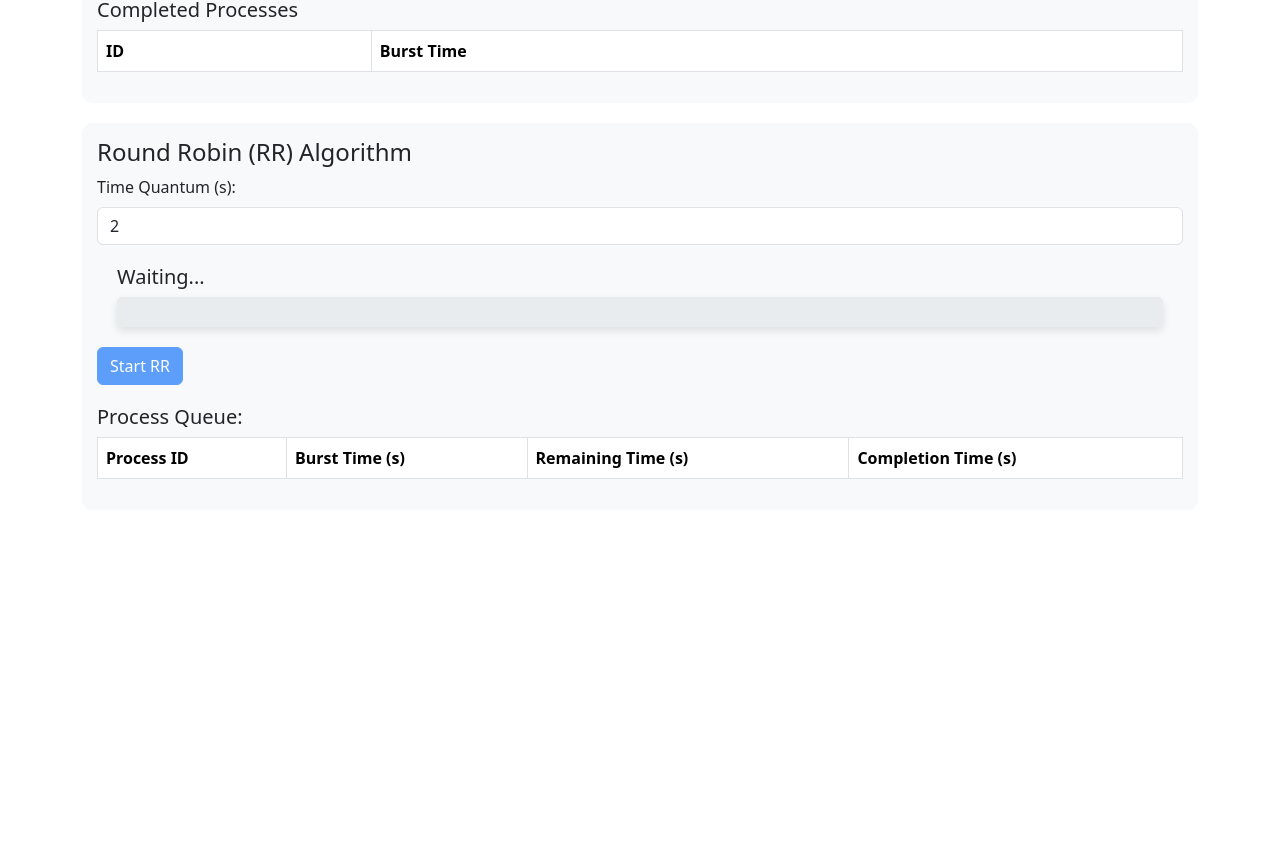
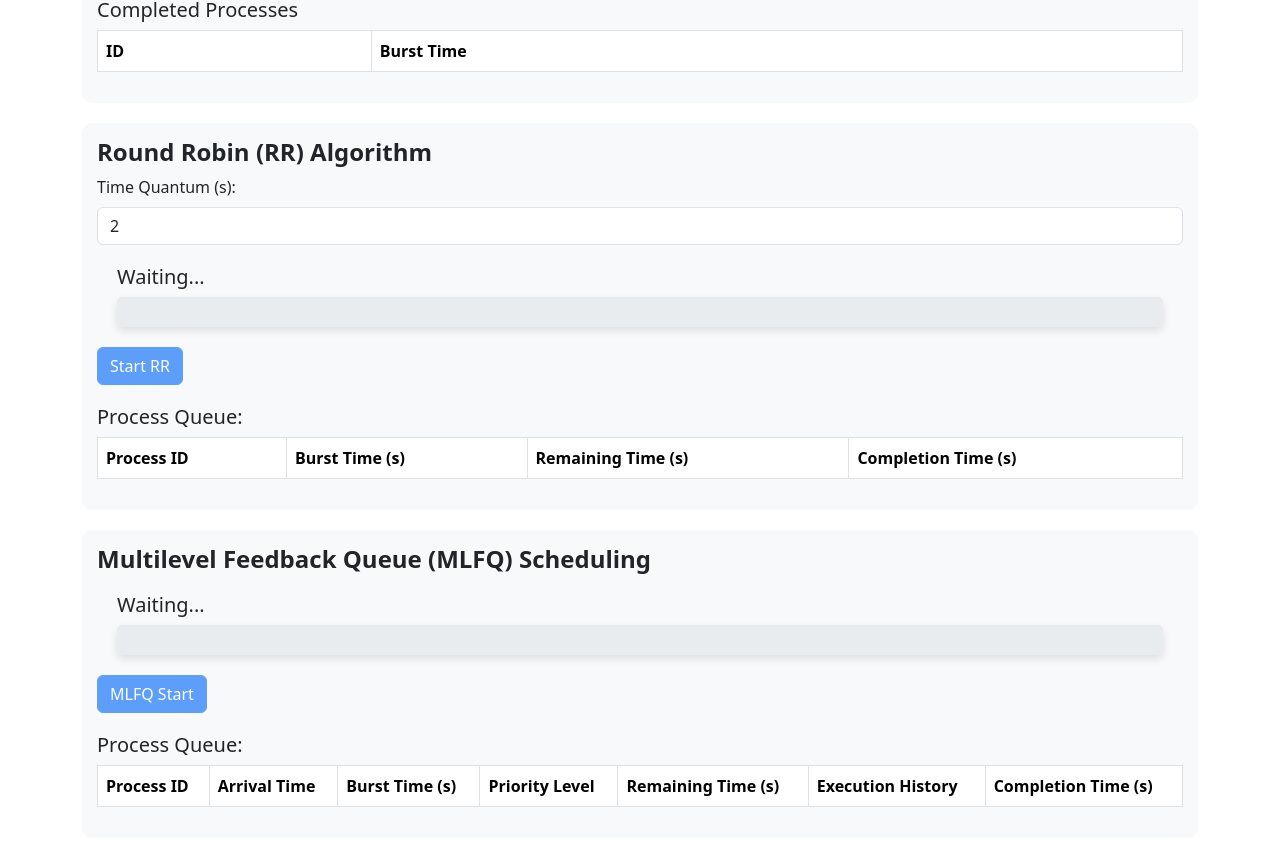
Before and after one commit to alida-nola/OSProject1, a React (Create React App) app in the folder project1/: page / in a window 1280 px wide. Shown: the part 1310-2156 px from the top of the page. Before the commit the page ends 1840 px from the top, so only its background shows below. Built offline with nearby package versions, Linux system fonts and the light colour scheme.

Commit message:
add-MLFQ

```diff
--- a/project1/src/App.js
+++ b/project1/src/App.js
@@ -5,11 +5,12 @@ import FIFO from './FIFO';
 import SJF from './SJF';
 import STCF from './STCF';
 import RR from './RR';
+import MLFQ from './MLFQ';
 
 function App() {
     const [selectedAlgo, setSelectedAlgo] = useState("All");
     const [process, setProcess] = useState([]);
-    const algo = ["All", "FIFO", "SJF", "STCF", "RR"];
+    const algo = ["All", "FIFO", "SJF", "STCF", "RR", "MLFQ"];
 
     const generateProcess = () => {
         const numProcess = Math.floor(Math.random() * 5) + 3; // Determines the number of processes
@@ -95,7 +96,7 @@ function App() {
                 <div>
                     {selectedAlgo === "All" ? (
                      <>
-                        {[FIFO, SJF, STCF, RR].map((Component, index) => (
+                        {[FIFO, SJF, STCF, RR, MLFQ].map((Component, index) => (
                             <div key={index} style={{
                                 backgroundColor: "#f8f9fa",
                                 padding: "15px",
@@ -111,7 +112,8 @@ function App() {
                         {selectedAlgo === "FIFO" && <FIFO processes = {process} />}
                         {selectedAlgo === "SJF" && <SJF processes = {process} />}
                         {selectedAlgo === "STCF" && <STCF processes = {process} />}
-                        {selectedAlgo === "RR" && <STCF processes = {process} />}
+                        {selectedAlgo === "RR" && <RR processes = {process} />}
+                        {selectedAlgo === "MLFQ" && <MLFQ processes = {process} />}
                     </>
                     )}
                 </div>
--- a/project1/src/FIFO.js
+++ b/project1/src/FIFO.js
@@ -112,7 +112,7 @@ export default function FIFO({ processes }) {
     return (
         <>
             <div>
-                <h4>First In First Out (FIFO) Algorithm</h4>
+                <h4><b>First In First Out (FIFO) Algorithm</b></h4>
             </div>
 
             <div style = {{ margin: "20px" }}>
--- /dev/null
+++ b/project1/src/MLFQ.js
@@ -0,0 +1,136 @@
+import { useState, useEffect } from "react";
+import Button from "react-bootstrap/Button";
+import ProgressBar from "react-bootstrap/ProgressBar";
+import Table from "react-bootstrap/Table";
+import "bootstrap/dist/css/bootstrap.min.css";
+import "bootstrap-icons/font/bootstrap-icons.css";
+import catGif from './catType.gif';
+
+export default function MLFQ({ processes }) {
+    const [queues, setQueues] = useState([[], [], []]);
+    const [completedQueue, setCompletedQueue] = useState([]);
+    const [exe, setExe] = useState(null);
+    const [progress, setProgress] = useState(0);
+    const [run, setRun] = useState(false);
+    const [executionOrder, setExecutionOrder] = useState([]);
+    const timeSlices = [2, 4, 8];
+
+    useEffect(() => {
+        if (Array.isArray(processes)) {
+            let newQueues = [[], [], []];
+            processes.forEach(p => {
+                const newProcess = { ...p, remaining: p.burstTime, executionHistory: [], priorityLevel: 0 }; // Set priorityLevel to 0 initially
+                newQueues[0].push(newProcess);
+            });
+            setQueues(newQueues);
+        }
+        setCompletedQueue([]);
+    }, [processes]);
+
+
+    const exeProcess = async (process, queueLevel) => {
+        return new Promise(resolve => {
+            setExe(process);
+            setProgress(0);
+            let progressValue = 0;
+            let execTime = Math.min(process.remaining, timeSlices[queueLevel]);
+
+            const interval = setInterval(() => {
+                progressValue += 10;
+                setProgress(progressValue);
+
+                if (progressValue >= 100) {
+                    clearInterval(interval);
+                    resolve(execTime);
+                }
+            }, execTime * 100);
+        });
+    };
+
+    const exeMLFQ = async () => {
+        setRun(true);
+        let currentTime = 0;
+        let localQueues = [...queues];
+
+        while (localQueues.some(q => q.length > 0)) {
+            for (let level = 0; level < localQueues.length; level++) {
+                while (localQueues[level].length > 0) {
+                    let process = localQueues[level][0];
+
+                    setExe(process);
+                    let execTime = await exeProcess(process, level);
+                    process.remaining -= execTime;
+                    currentTime += execTime;
+                    process.executionHistory.push({ start: currentTime - execTime, end: currentTime });
+
+                    if (process.remaining > 0) {
+                        let nextLevel = Math.min(level + 1, 2);
+                        process.priorityLevel = nextLevel;
+                        localQueues[nextLevel].push(localQueues[level].shift()); // Move process to next queue
+                    } else {
+                        setCompletedQueue(prev => [...prev, { ...process, completionTime: currentTime }]);
+                        localQueues[level].shift();
+                    }
+                }
+            }
+        }
+
+        setExe(null);
+        setRun(false);
+        setQueues([[], [], []]);
+        setProgress(0);
+    };
+
+
+    return (
+        <div>
+            <h4><b>Multilevel Feedback Queue (MLFQ) Scheduling</b></h4>
+            <div style={{ margin: "20px" }}>
+                {exe && (
+                    <div style={{ marginBottom: "20px" }}>
+                        <img src={catGif} style={{ width: "200px", height: "auto", display: "block", margin: "0 auto" }} />
+                    </div>
+                )}
+                <h5>{exe ? `Executing: P${exe.id} (Remaining Time: ${exe.remaining}s)` : "Waiting..."}</h5>
+                <ProgressBar now={progress} label={`${Math.round(progress)}%`} animated variant="success" style={{ height: "30px", borderRadius: "5px", boxShadow: "0 4px 8px rgba(0, 0, 0, 0.1)" }} />
+            </div>
+            <Button onClick={exeMLFQ} disabled={exe || queues.every(q => q.length === 0)}>
+                {exe ? `Executing Process...` : "MLFQ Start"}
+            </Button>
+            <div style={{ marginTop: "20px" }}>
+                <h5>Process Queue: </h5>
+                <Table striped bordered hover>
+                    <thead>
+                        <tr>
+                            <th>Process ID</th>
+                            <th>Arrival Time</th>
+                            <th>Burst Time (s)</th>
+                            <th>Priority Level</th>
+                            <th>Remaining Time (s)</th>
+                            <th>Execution History</th>
+                            <th>Completion Time (s)</th>
+                        </tr>
+                    </thead>
+                    <tbody>
+                        {[...queues.flat(), ...completedQueue].map((process, index) => {
+                            const isCompleted = completedQueue.some(p => p.id === process.id);
+
+                            return (
+                                <tr key={process.id} className={isCompleted ? "table-success" : ""}>
+                                    <td>P{process.id}</td>
+                                    <td>{process.arrivalTime}</td>
+                                    <td>{process.burstTime}</td>
+                                    <td>{process.priorityLevel}</td>
+                                    <td>{process.remaining}</td>
+                                    <td>{process.executionHistory.length > 0 ?
+                                        process.executionHistory.map(e => `[${e.start}-${e.end}]`).join(", ") : '-'} </td>
+                                    <td>{isCompleted ? process.completionTime : '-'}</td>
+                                </tr>
+                            );
+                        })}
+                    </tbody>
+                </Table>
+            </div>
+        </div>
+    );
+}
--- a/project1/src/RR.js
+++ b/project1/src/RR.js
@@ -71,7 +71,7 @@ export default function RR({ processes }) {
 
     return (
         <div>
-            <h4>Round Robin (RR) Algorithm</h4>
+            <h4><b>Round Robin (RR) Algorithm</b></h4>
 
             <Form>
                 <Form.Group>
--- a/project1/src/SJF.js
+++ b/project1/src/SJF.js
@@ -74,7 +74,7 @@ export default function SJF({ processes }) {
 
     return (
         <div>
-            <h4>Shortest Job First (SJF) Algorithm</h4>
+            <h4><b>Shortest Job First (SJF) Algorithm</b></h4>
 
             <div style = {{ margin: "20px" }}>
                 {exe && (
--- a/project1/src/STCF.js
+++ b/project1/src/STCF.js
@@ -61,7 +61,7 @@ export default function STCF() {
     return (
         <>
             <div>
-                <h4>Shortest Time-to-Completion First (STCF) Algorithm</h4>
+                <h4><b>Shortest Time-to-Completion First (STCF) Algorithm</b></h4>
             </div>
 
             <div style={{ margin: "20px" }}>
```
